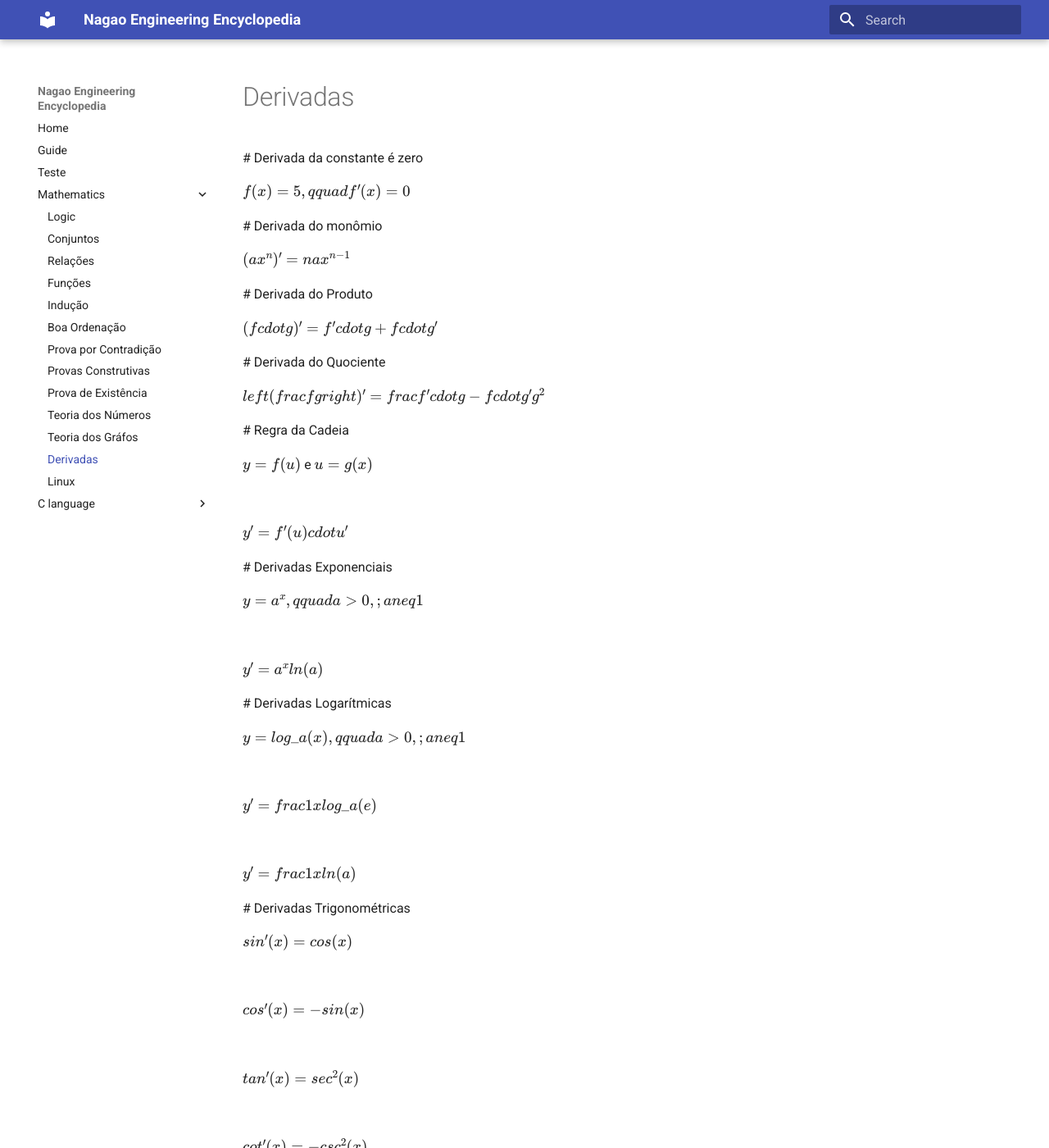
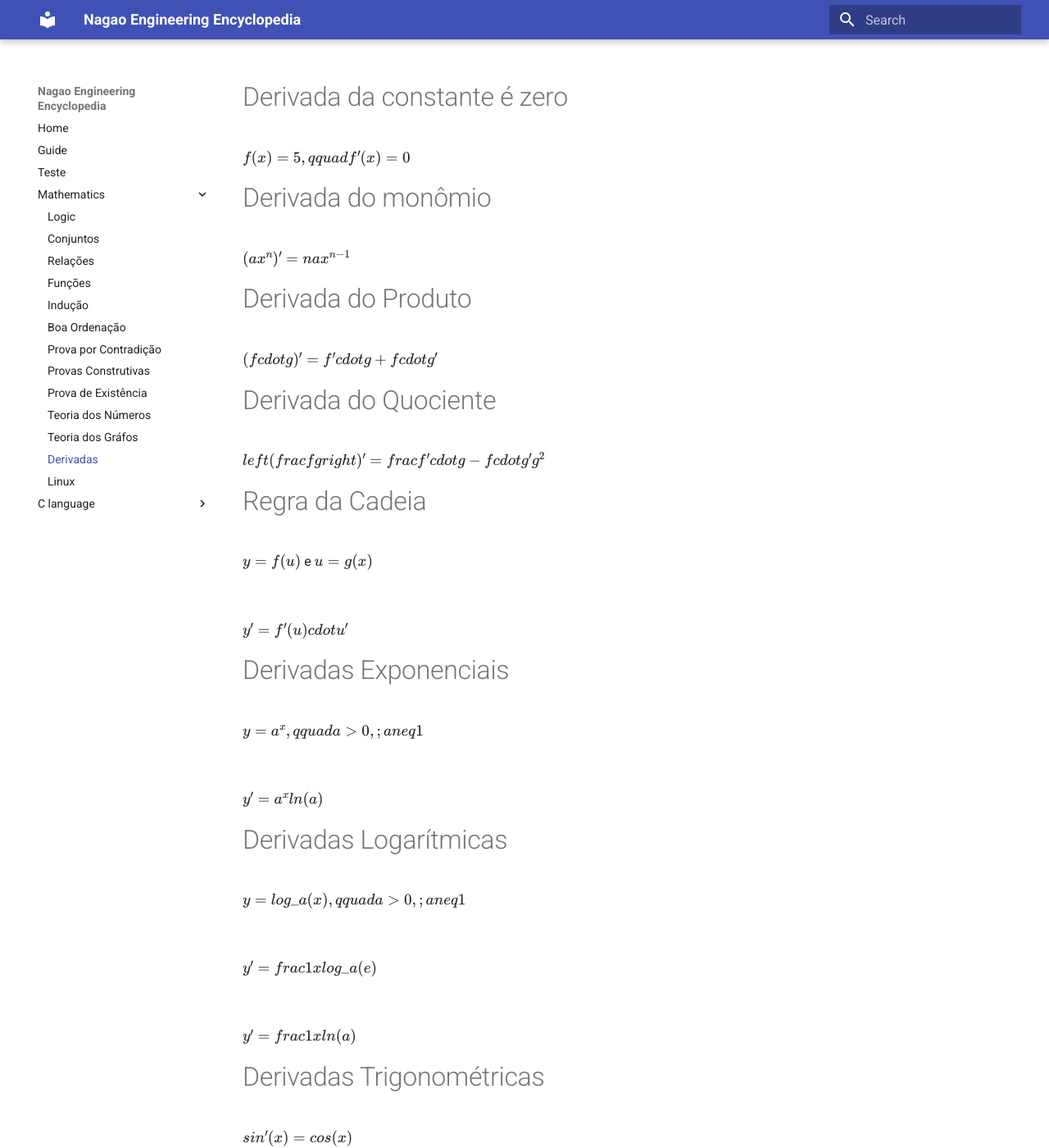
Before and after one commit to NagaoVictor/nagao-engineering, an MkDocs documentation site: the page built from docs/mathematics/derivadas.md, in a window 1280 px wide and 1400 px high. Shown: the whole window at 82% size. Built offline with MkDocs 1.6.1 and Material for MkDocs 9.7.7, drawn with Linux system fonts in a browser that asks for light colours; some of the changed text lies outside the part shown.

Commit message:
Update derivadas.md

```diff
--- a/docs/mathematics/derivadas.md
+++ b/docs/mathematics/derivadas.md
@@ -1,4 +1,4 @@
-\# Derivada da constante é zero
+# Derivada da constante é zero
 
 
 
@@ -6,7 +6,7 @@ $f(x)=5,\\qquad f'(x)=0$
 
 
 
-\# Derivada do monômio
+# Derivada do monômio
 
 
 
@@ -14,7 +14,7 @@ $(ax^n)'=nax^{n-1}$
 
 
 
-\# Derivada do Produto
+# Derivada do Produto
 
 
 
@@ -22,7 +22,7 @@ $(f\\cdot g)'=f'\\cdot g+f\\cdot g'$
 
 
 
-\# Derivada do Quociente
+# Derivada do Quociente
 
 
 
@@ -30,7 +30,7 @@ $\\left(\\frac{f}{g}\\right)'=\\frac{f'\\cdot g-f\\cdot g'}{g^2}$
 
 
 
-\# Regra da Cadeia
+# Regra da Cadeia
 
 
 
@@ -46,7 +46,7 @@ $y'=f'(u)\\cdot u'$
 
 
 
-\# Derivadas Exponenciais
+# Derivadas Exponenciais
 
 
 
@@ -62,7 +62,7 @@ $y'=a^x\\ln(a)$
 
 
 
-\# Derivadas Logarítmicas
+# Derivadas Logarítmicas
 
 
 
@@ -86,7 +86,7 @@ $y'=\\frac{1}{x\\ln(a)}$
 
 
 
-\# Derivadas Trigonométricas
+# Derivadas Trigonométricas
 
 
 
@@ -134,7 +134,7 @@ $\\csc'(x)=-\\csc(x)\\cot(x)$
 
 
 
-\# Derivadas Trigonométricas Compostas
+# Derivadas Trigonométricas Compostas
 
 
 
```
